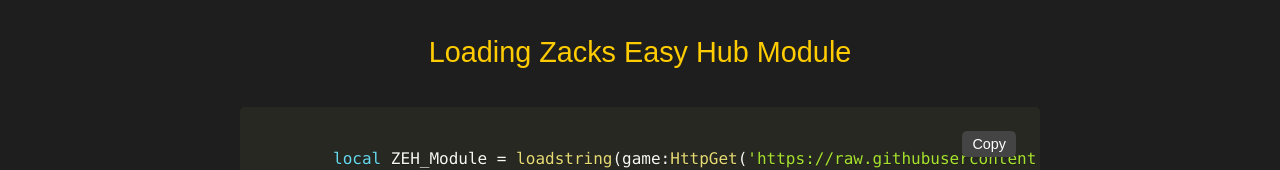
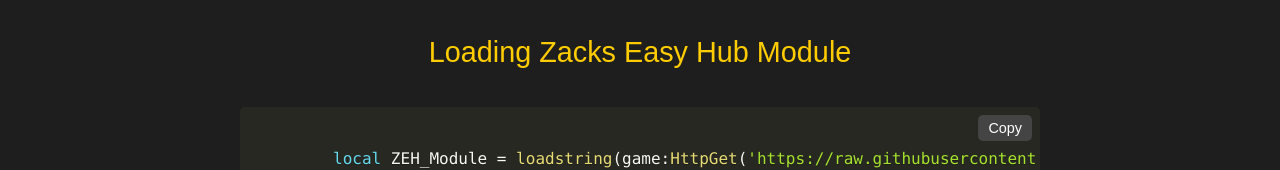
Before and after one commit to EnterpriseExperience/EnterpriseExperience.github.io, a plain HTML site: page index.html in a window 1280 px wide. Shown: the part 645-815 px from the top of the page. Drawn offline with nearby package versions, Linux system fonts and the light colour scheme.

Commit message:
Update index.html

```diff
--- a/index.html
+++ b/index.html
@@ -65,16 +65,15 @@
       margin-bottom: 1.5rem;
       color: #f8f8f2;
       overflow-x: auto;
-      white-space: nowrap;
+      white-space: nowrap; /* Forces single-line code */
     }
     code {
       font-family: "Courier New", Courier, monospace;
     }
     .copy-button {
-      position: sticky;
-      top: 0;
-      right: 0;
-      margin: 8px;
+      position: absolute;
+      top: 8px;
+      right: 8px;
       background: #444;
       color: #fff;
       border: none;
@@ -83,7 +82,6 @@
       font-size: 0.9rem;
       cursor: pointer;
       z-index: 10;
-      float: right;
     }
     .copy-button:hover {
       background: #666;
```
